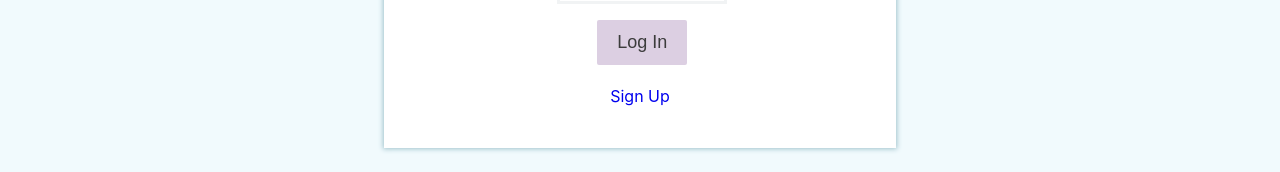
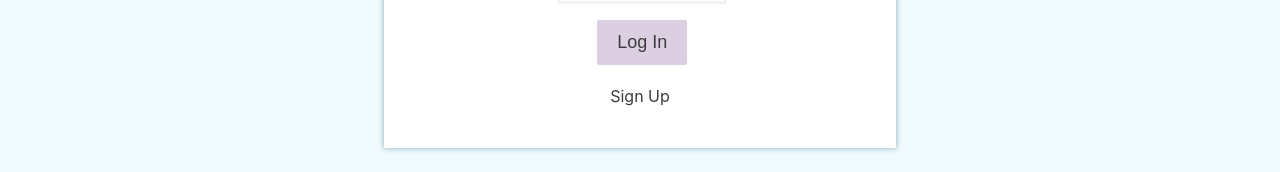
Before and after one commit to AtessaLeila/project8-mern-frontend, a React (Create React App) app: page /login in a window 1280 px wide. Shown: the part 332-504 px from the top of the page. Built offline with nearby package versions, Linux system fonts and the light colour scheme.

Commit message:
added login link to sign up form

```diff
--- a/src/components/LogInForm/LogInForm.js
+++ b/src/components/LogInForm/LogInForm.js
@@ -38,7 +38,7 @@ class LogInForm extends Component {
           </div>
           <input value='Log In' type='submit' style={subBut} onClick={this.props.handleLogIn} />
         </form>
-        <Link to="/signup" style={{textDecoration: "none"}}><p>Sign Up</p></Link>
+        <Link to="/signup" style={{textDecoration: "none", color: "#3c3c3c"}}><p>Sign Up</p></Link>
       </div>
     )
   }
--- a/src/components/SignUpForm/SignUpForm.js
+++ b/src/components/SignUpForm/SignUpForm.js
@@ -43,6 +43,7 @@ class SignUpForm extends Component {
           </div>
           <input value='Sign Up' type='submit' style={subBut} onClick={this.props.handleSignUp} />
         </form>
+        <Link to="/login" ><p style={{textDecoration: "none", color: "#3c3c3c"}}>Log In</p></Link>
       </div>
     )
     }
```
